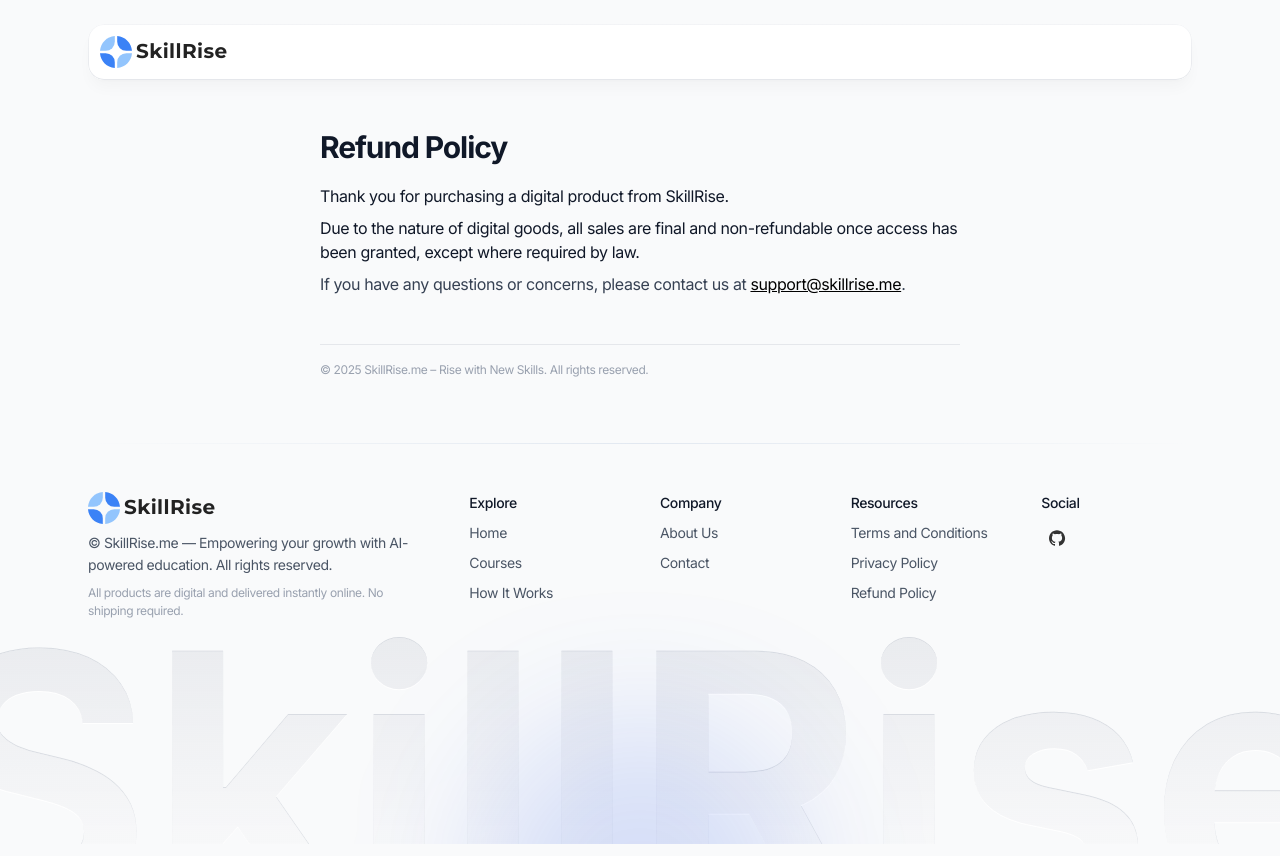
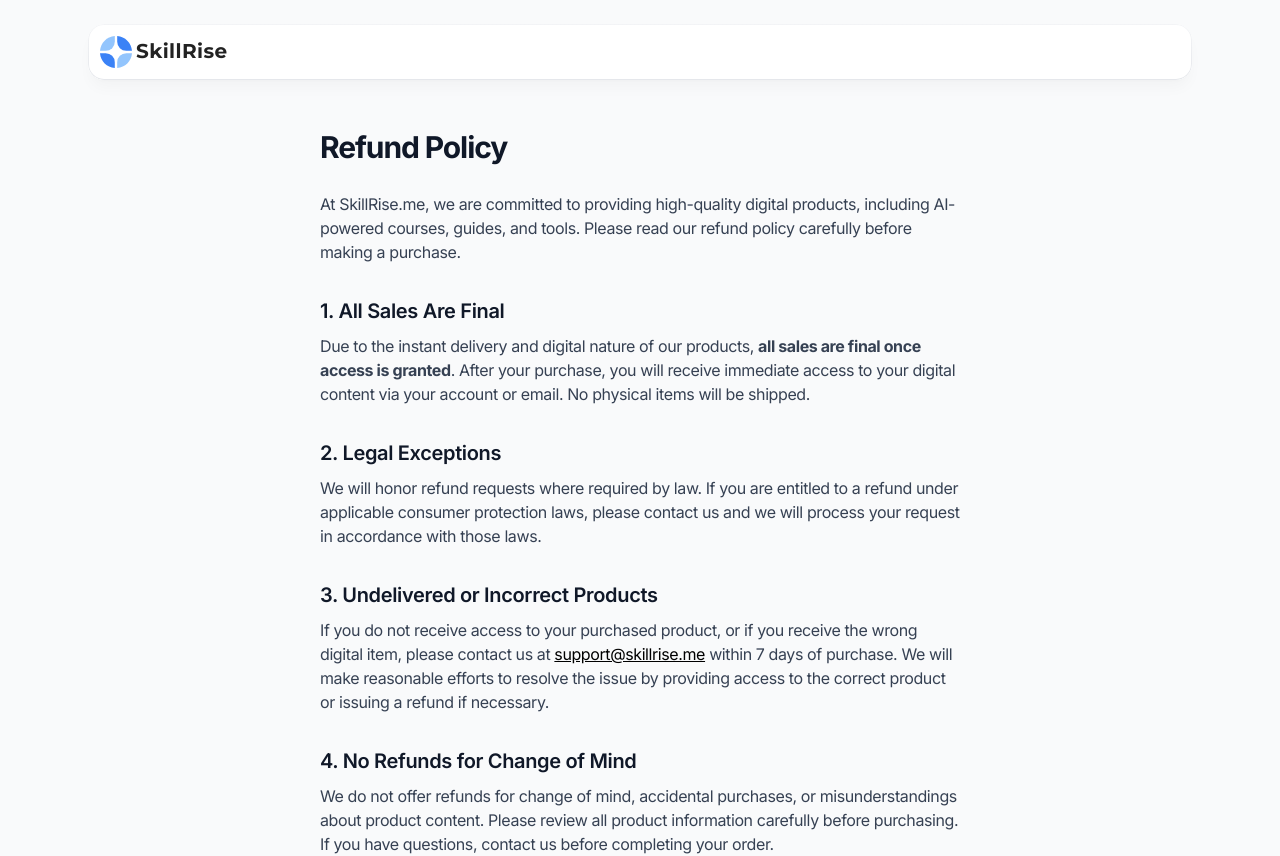
Before and after one commit to newchaptertech/skillrise, a Next.js app: page /resources/refund-policy in a window 1280 px wide. Shown: the top 856 px of the page. Built offline with nearby package versions, Linux system fonts and the light colour scheme.

Commit message:
Revise Refund Policy page to enhance clarity and detail, adding structured sections on sales finality, legal exceptions, undelivered products, change of mind, and contact information, while improving overall layout and readability.

```diff
--- a/app/resources/refund-policy/page.tsx
+++ b/app/resources/refund-policy/page.tsx
@@ -3,22 +3,65 @@ import React from "react";
 export default function RefundPolicy() {
   return (
     <main className="max-w-2xl mx-auto py-16 px-4 mt-16">
-      <h1 className="text-3xl font-bold mb-4">Refund Policy</h1>
-      <p className="mb-2">
-        Thank you for purchasing a digital product from SkillRise.
+      <h1 className="text-3xl font-bold mb-6">Refund Policy</h1>
+
+      <p className="mb-6 text-gray-700">
+        At SkillRise.me, we are committed to providing high-quality digital
+        products, including AI-powered courses, guides, and tools. Please read
+        our refund policy carefully before making a purchase.
       </p>
-      <p className="mb-2">
-        Due to the nature of digital goods, all sales are final and
-        non-refundable once access has been granted, except where required by
-        law.
+
+      <h2 className="text-xl font-semibold mt-8 mb-2">
+        1. All Sales Are Final
+      </h2>
+      <p className="mb-4 text-gray-700">
+        Due to the instant delivery and digital nature of our products,{" "}
+        <strong>all sales are final once access is granted</strong>. After your
+        purchase, you will receive immediate access to your digital content via
+        your account or email. No physical items will be shipped.
       </p>
+
+      <h2 className="text-xl font-semibold mt-8 mb-2">2. Legal Exceptions</h2>
+      <p className="mb-4 text-gray-700">
+        We will honor refund requests where required by law. If you are entitled
+        to a refund under applicable consumer protection laws, please contact us
+        and we will process your request in accordance with those laws.
+      </p>
+
+      <h2 className="text-xl font-semibold mt-8 mb-2">
+        3. Undelivered or Incorrect Products
+      </h2>
+      <p className="mb-4 text-gray-700">
+        If you do not receive access to your purchased product, or if you
+        receive the wrong digital item, please contact us at{" "}
+        <a href="mailto:support@skillrise.me" className="text-black underline">
+          support@skillrise.me
+        </a>{" "}
+        within 7 days of purchase. We will make reasonable efforts to resolve
+        the issue by providing access to the correct product or issuing a refund
+        if necessary.
+      </p>
+
+      <h2 className="text-xl font-semibold mt-8 mb-2">
+        4. No Refunds for Change of Mind
+      </h2>
+      <p className="mb-4 text-gray-700">
+        We do not offer refunds for change of mind, accidental purchases, or
+        misunderstandings about product content. Please review all product
+        information carefully before purchasing. If you have questions, contact
+        us before completing your order.
+      </p>
+
+      <h2 className="text-xl font-semibold mt-8 mb-2">5. Contact Us</h2>
       <p className="mb-8 text-gray-700">
-        If you have any questions or concerns, please contact us at{" "}
+        For any questions or to request support regarding your purchase, please
+        email us at{" "}
         <a href="mailto:support@skillrise.me" className="text-black underline">
           support@skillrise.me
         </a>
-        .
+        . We are here to help and will respond as quickly as possible.
       </p>
+
       <footer className="mt-12 text-xs text-gray-400 border-t pt-4">
         © 2025 SkillRise.me – Rise with New Skills. All rights reserved.
       </footer>
```
